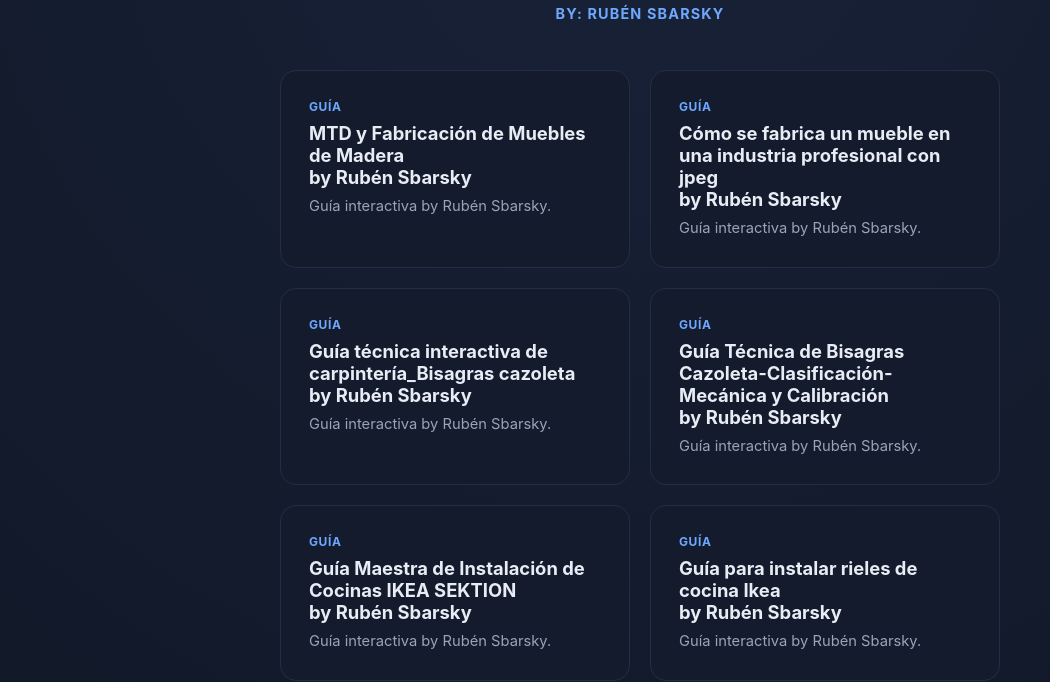
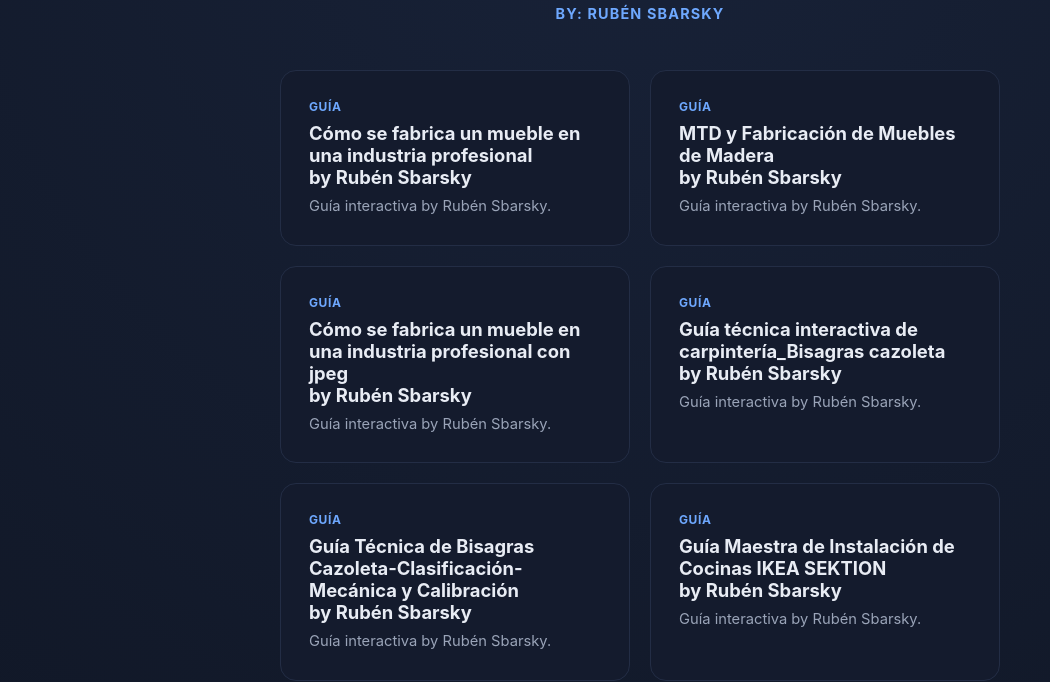
Before and after one commit to rubenurbano/instalacion-de-muebles-modulares, a plain HTML site: page index.html in a window 1280 px wide. Shown: the part 155-837 px from the top of the page, without its empty margins (0-1050 px from the left). Drawn offline with Linux system fonts and the light colour scheme.

Commit message:
Añadir tarjeta Cómo se fabrica un mueble en una industria profesional

```diff
--- a/index.html
+++ b/index.html
@@ -92,6 +92,11 @@
   <p class="author">By: Rubén Sbarsky</p>
 
   <div class="grid">
+    <a class="card" href="https://rubenurbano.github.io/instalacion-de-muebles-modulares/como-se-fabrica-un-mueble-en-una-industria-profesional.html">
+      <span class="tag">Guía</span>
+      <h2>Cómo se fabrica un mueble en una industria profesional<br>by Rubén Sbarsky</h2>
+      <p>Guía interactiva by Rubén Sbarsky.</p>
+    </a>
     <a class="card" href="https://rubenurbano.github.io/instalacion-de-muebles-modulares/mtd-y-fabricacion-de-muebles-de-madera.html">
       <span class="tag">Guía</span>
       <h2>MTD y Fabricación de Muebles de Madera<br>by Rubén Sbarsky</h2>
```
